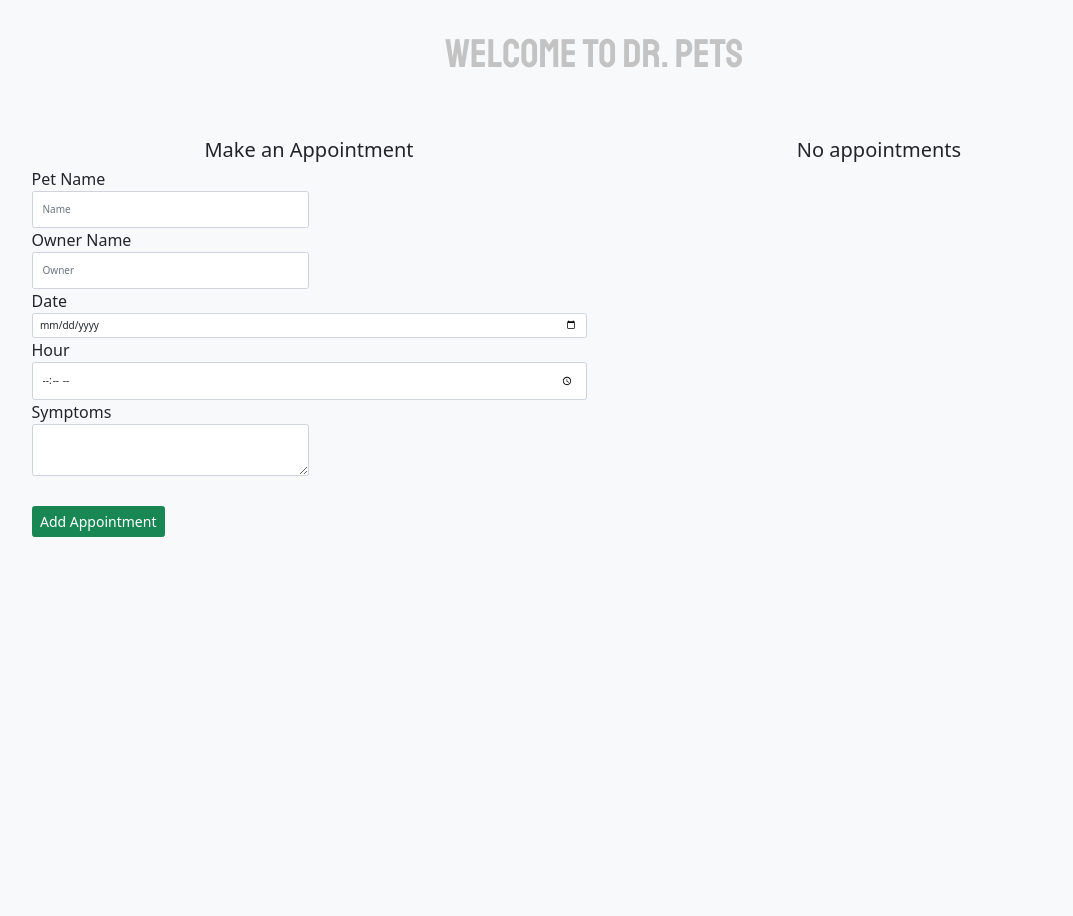
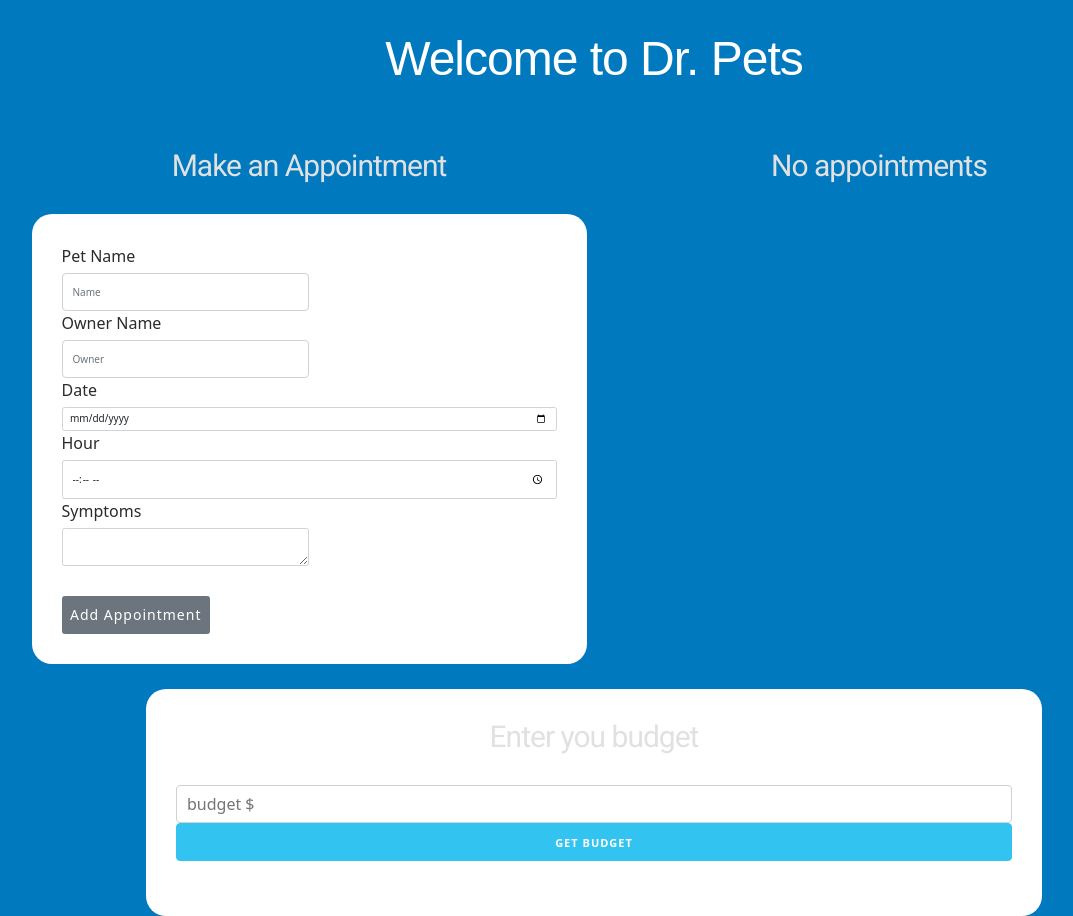
Before and after one commit to chicacode/patiens-managment-web, a React (Create React App) app in the folder frontend/: page / in a window 1280 px wide. Shown: the whole page, without its empty margins (46-1119 px from the left). Before the commit the page ends 800 px from the top, so only its background shows below. Built offline with nearby package versions, Linux system fonts and the light colour scheme.

Commit message:
Working on getBudget component

```diff
--- a/frontend/public/index.html
+++ b/frontend/public/index.html
@@ -14,6 +14,7 @@
     <link rel="manifest" href="%PUBLIC_URL%/manifest.json" />
 
     <title>Patiens React App</title>
+    <link rel="stylesheet" href="https://cdnjs.cloudflare.com/ajax/libs/skeleton/2.0.4/skeleton.min.css">
     <link href="https://fonts.googleapis.com/css?family=Roboto|Staatliches&display=swap" rel="stylesheet">
     <link href="https://cdn.jsdelivr.net/npm/bootstrap@5.0.2/dist/css/bootstrap.min.css" rel="stylesheet" integrity="sha384-EVSTQN3/azprG1Anm3QDgpJLIm9Nao0Yz1ztcQTwFspd3yD65VohhpuuCOmLASjC" crossorigin="anonymous">
     <!-- <link rel="stylesheet" href="/css/app.css"> -->
--- a/frontend/src/App.css
+++ b/frontend/src/App.css
@@ -43,3 +43,111 @@ h3 {
 form {
     border-radius: .3rem;
 }
+
+.alert p {
+    margin-bottom: 0!important;
+  }
+  body {
+    background: #0079BF;  /* fallback for old browsers */
+    margin: 0;
+    padding: 0;
+  }
+  header {
+    margin: 30px 0;
+  }
+  .contenido {
+    width: 70%;
+    margin: 0 auto;
+    padding:20px;
+  }
+  .contenido-principal {
+    background-color: white;
+    padding: 30px;
+    border-radius: 20px;
+  }
+  .presupuesto p{
+    margin-bottom: 0;
+    font-weight: bold;
+  }
+  .presupuesto p span {
+    font-weight: normal;
+  }
+  #gastos {
+    margin-bottom: 30px;
+  }
+  h1 {
+    font-family: 'Raleway', sans-serif;
+    font-weight: 100;
+    color: white;
+    text-align: center;
+    font-size: 4.8rem!important;
+  }
+  h2 {
+    font-family: 'Roboto', sans-serif;
+    font-weight: 100;
+    color:#e1e1e1;
+    margin-bottom:30px;
+    font-size:3rem!important;
+    text-align: center;
+  }
+
+  label{
+    color:#2b2b2b;
+    font-weight: 200;
+  }
+  .campo {
+    margin-bottom: 2rem;
+  }
+  .error {
+    text-align: center;
+  }
+  .alert {
+    position: relative;
+    padding: .75rem 1.25rem;
+    margin-bottom: 1rem;
+    border: 1px solid transparent;
+    border-radius: .25rem;
+  }
+  .alert-primary {
+    color: #004085;
+    background-color: #cce5ff;
+    border-color: #b8daff;
+  }
+  .alert-success {
+    color: #155724;
+    background-color: #d4edda;
+    border-color: #c3e6cb;
+  }
+  .alert-danger {
+    color: #721c24;
+    background-color: #f8d7da;
+    border-color: #f5c6cb;
+  }
+  .alert-warning {
+    color: #856404;
+    background-color: #fff3cd;
+    border-color: #ffeeba;
+  }
+  .gastos-realizados  {
+    margin-bottom: 2rem;
+  }
+  .gastos-realizados li{
+    list-style: none;
+    margin-bottom: 0rem;
+    border-bottom: 1px solid #e1e1e1;
+    padding: 1rem 0;
+  }
+  .gastos-realizados li:last-of-type {
+    margin-bottom: 0!important;
+  }
+  .gastos-realizados li p {
+    display: flex;
+    justify-content: space-between;
+    align-items: center;
+    margin:0;
+  }
+  .gastos-realizados li p .gasto {
+    background-color: #5ba2edaf;
+    padding: 1rem;
+    color:white;
+  }
--- a/frontend/src/App.js
+++ b/frontend/src/App.js
@@ -2,21 +2,22 @@ import React, { Fragment, useEffect, useState } from 'react';
 import appStyle from './App.css';
 import Appointment from './components/Appointment';
 import Form from './components/Form';
+import InputForm from './components/InputForm';
 
 function App() {
 
   let initialAppointments = JSON.parse(localStorage.getItem('appointments'));
-  if(!initialAppointments){
+  if (!initialAppointments) {
     initialAppointments = [];
   }
 
   // const [appointmentsList, addAppointments] = useState([]); before
   const [appointmentsList, addAppointments] = useState(initialAppointments); // after lStorage
 
-  useEffect( () => {
-   if(initialAppointments){
+  useEffect(() => {
+    if (initialAppointments) {
       localStorage.setItem('appointments', JSON.stringify(appointmentsList));
-   }else{
+    } else {
       localStorage.setItem('appointments', JSON.stringify([]));
     }
   }, [appointmentsList, initialAppointments]);
@@ -31,7 +32,7 @@ function App() {
     ])
   }
 
-  const deleteAppointment = id =>{
+  const deleteAppointment = id => {
     const newAppointments = appointmentsList.filter(apo => apo.id !== id); //return a new array
     addAppointments(newAppointments);
   }
@@ -50,7 +51,7 @@ function App() {
           </div>
           <div className="col">
             <h2 className="text-center">{title}</h2>
-             {appointmentsList.map( appointment => (
+            {appointmentsList.map(appointment => (
               <Appointment
                 key={appointment.id}
                 appointment={appointment}
@@ -61,6 +62,10 @@ function App() {
           </div>
         </div>
       </div>
+
+      <div className="contenido-principal contenido">
+        <InputForm />
+      </div>
     </Fragment>
   );
 }
--- a/frontend/src/components/Appointment.js
+++ b/frontend/src/components/Appointment.js
@@ -6,7 +6,7 @@ const Appointment = ({ appointment, deleteAppointment }) => {
     const { petName, ownerName, date, time, symptoms } = appointment;
     return (
         <Fragment>
-            <div className="card justify-content-center" style={{ width: "50rem", border: '1px solid black', borderRadius: "10px!important" }}>
+            <div className="card justify-content-center  contenido-principal" style={{ width: "50rem", border: '1px solid black', borderRadius: "10px!important" }}>
                 <img className="card-img-top p-4" src={dogImg}  style={{ width: "180px" }} />
                 <div className="card-body">
                     <p className="card-text p-1">
--- a/frontend/src/components/Form.js
+++ b/frontend/src/components/Form.js
@@ -69,6 +69,7 @@ const Form = ({createAppointment}) => {
 
             <form
                 onSubmit={submitAppointment}
+                className="contenido-principal"
               >
                 <div className="form-row">
                     <div className="form-group col-md-6">
@@ -126,7 +127,7 @@ const Form = ({createAppointment}) => {
                         </div>
 
                     </div>
-                    <button type="submit" className="btn btn-success mt-5">Add Appointment</button>
+                    <button type="submit" className="btn btn-secondary mt-5">Add Appointment</button>
                 </div>
             </form>
         </Fragment>
--- /dev/null
+++ b/frontend/src/components/InputForm.js
@@ -0,0 +1,32 @@
+import React, { Fragment, useState } from 'react';
+
+const InputForm = () => {
+    const [state, setState] = useState(0);
+
+    const handleChange = e => {
+        setState( parseInt(e.target.value))
+    }
+
+    return(
+        <Fragment>
+            <h2>Enter you budget</h2>
+            <form>
+                <input
+                    type="number"
+                    className="u-full-width"
+                    placeholder="budget $"
+                    onChange={handleChange}
+                />
+
+                <input
+                    type="submit"
+                    className="button-primary u-full-width"
+                    value="Get budget"
+                />
+
+            </form>
+        </Fragment>
+    );
+}
+
+export default InputForm;
```
Lines whose indentation alone changed are shown as unchanged.
